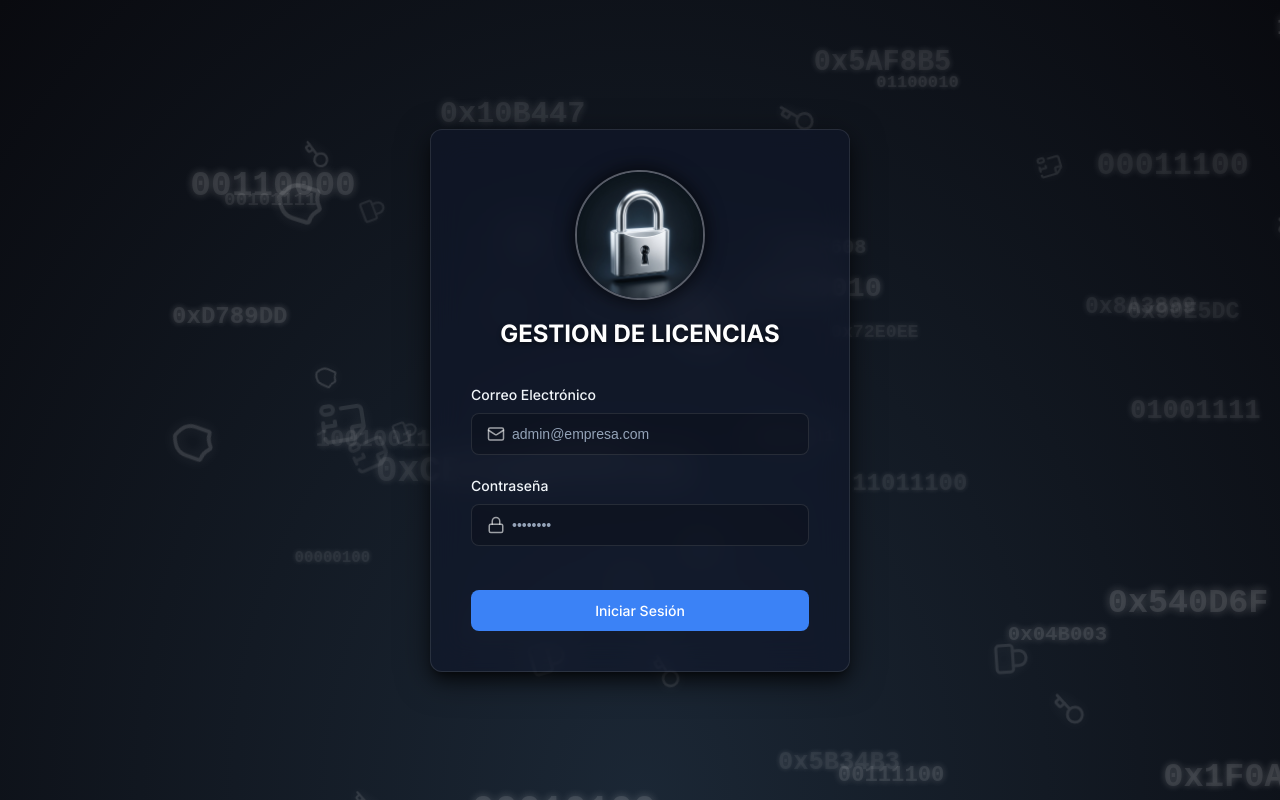
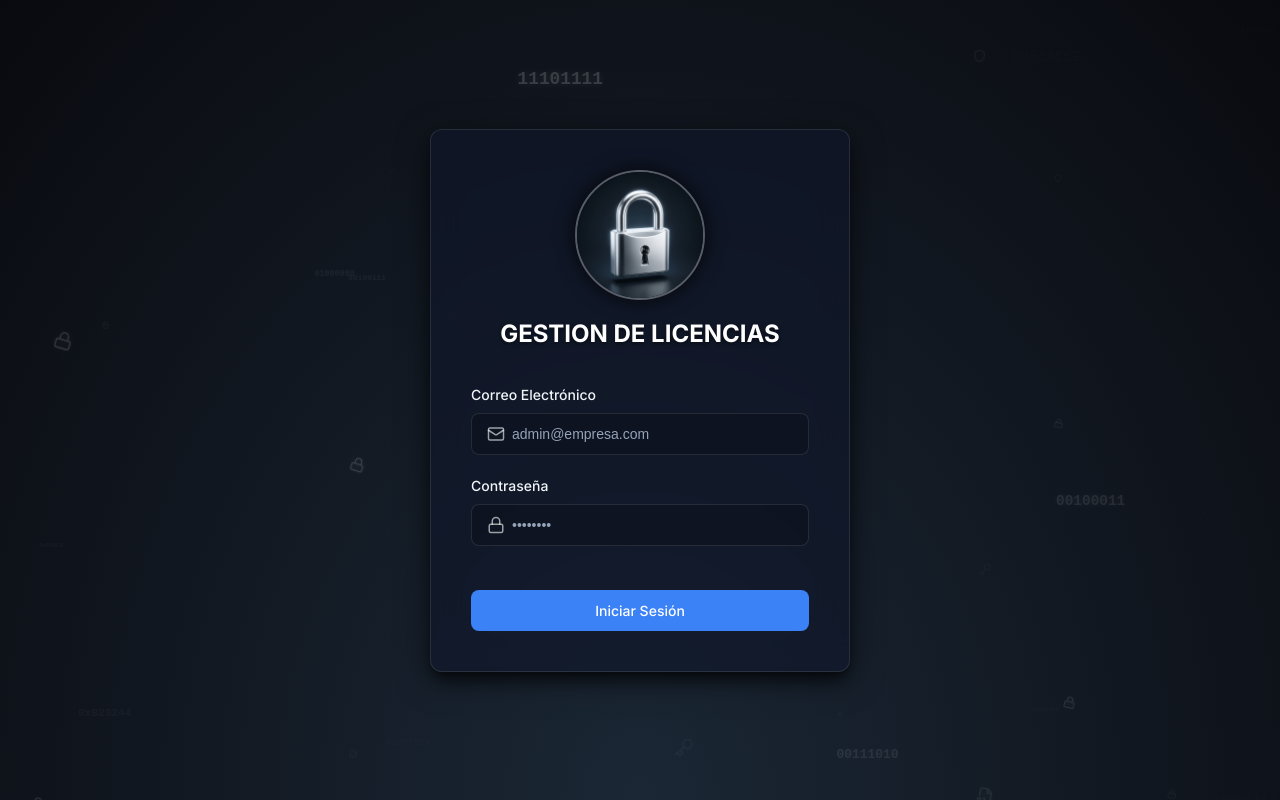
Before and after one commit to Alexis92-cpu/licencias-web, a React (Vite) app: page / in a window 1280 px wide. Built offline with nearby package versions, Linux system fonts and the light colour scheme.

Commit message:
Smooth background animations

```diff
--- a/src/components/AnimatedBackground.tsx
+++ b/src/components/AnimatedBackground.tsx
@@ -8,14 +8,13 @@ interface ElementData {
   text?: string;
   startX: number;
   startY: number;
-  targetX1: number;
-  targetY1: number;
-  targetX2: number;
-  targetY2: number;
+  targetX: number;
+  targetY: number;
   startScale: number;
   targetScale: number;
   size: number;
   duration: number;
+  delay: number;
 }
 
 export const AnimatedBackground = () => {
@@ -24,30 +23,30 @@ export const AnimatedBackground = () => {
   useEffect(() => {
     const newElements: ElementData[] = [];
 
-    // Función auxiliar para obtener un valor aleatorio entre min y max
     const random = (min: number, max: number) => Math.random() * (max - min) + min;
 
     // Generar iconos
-    for (let i = 0; i < 25; i++) {
+    for (let i = 0; i < 20; i++) {
       const types = ['shield', 'lock', 'key', 'file'];
       newElements.push({
         id: `icon-${i}`,
         type: types[Math.floor(Math.random() * types.length)],
         startX: random(0, 100),
         startY: random(0, 100),
-        targetX1: random(-20, 120),
-        targetY1: random(-20, 120),
-        targetX2: random(-20, 120),
-        targetY2: random(-20, 120),
-        startScale: random(0.3, 0.8),
-        targetScale: random(1.5, 2.5),
-        size: random(20, 40),
-        duration: random(25, 45)
+        // Movimiento suave y aleatorio hacia otra parte de la pantalla
+        targetX: random(0, 100),
+        targetY: random(0, 100),
+        // Efecto de profundidad (de atrás hacia adelante)
+        startScale: random(0.2, 0.6),
+        targetScale: random(1.2, 2.2),
+        size: random(20, 35),
+        duration: random(15, 35), // Duración más lenta para más fluidez
+        delay: random(0, 5)
       });
     }
 
     // Generar códigos
-    for (let i = 0; i < 30; i++) {
+    for (let i = 0; i < 20; i++) {
       const isBinary = Math.random() > 0.5;
       const text = isBinary
         ? Array.from({length: 8}, () => Math.random() > 0.5 ? '1' : '0').join('')
@@ -59,14 +58,13 @@ export const AnimatedBackground = () => {
         text,
         startX: random(0, 100),
         startY: random(0, 100),
-        targetX1: random(-20, 120),
-        targetY1: random(-20, 120),
-        targetX2: random(-20, 120),
-        targetY2: random(-20, 120),
-        startScale: random(0.5, 1),
+        targetX: random(0, 100),
+        targetY: random(0, 100),
+        startScale: random(0.3, 0.8),
         targetScale: random(1.5, 2.5),
-        size: random(12, 24),
-        duration: random(20, 40)
+        size: random(12, 22),
+        duration: random(18, 40),
+        delay: random(0, 5)
       });
     }
 
@@ -90,13 +88,19 @@ export const AnimatedBackground = () => {
                 opacity: 0
               }}
               animate={{
-                x: [`${el.startX}vw`, `${el.targetX1}vw`, `${el.targetX2}vw`, `${el.startX}vw`],
-                y: [`${el.startY}vh`, `${el.targetY1}vh`, `${el.targetY2}vh`, `${el.startY}vh`],
-                scale: [el.startScale, el.targetScale, el.startScale * 0.5, el.startScale],
-                opacity: [0, 0.4, 0.1, 0]
+                x: [`${el.startX}vw`, `${el.targetX}vw`],
+                y: [`${el.startY}vh`, `${el.targetY}vh`],
+                scale: [el.startScale, el.targetScale],
+                opacity: [0, 0.5, 0]
               }}
-              transition={{ duration: el.duration, repeat: Infinity, ease: "linear" }}
-              style={{ position: 'absolute', color: 'rgba(255, 255, 255, 0.4)', fontFamily: 'monospace', fontSize: el.size, fontWeight: 'bold', textShadow: '0 0 5px rgba(255,255,255,0.8)' }}
+              transition={{
+                duration: el.duration,
+                delay: el.delay,
+                repeat: Infinity,
+                repeatType: "mirror",
+                ease: "easeInOut"
+              }}
+              style={{ position: 'absolute', color: 'rgba(255, 255, 255, 0.6)', fontFamily: 'monospace', fontSize: el.size, fontWeight: 'bold', textShadow: '0 0 10px rgba(255,255,255,0.4)' }}
             >
               {el.text}
             </motion.div>
@@ -118,14 +122,20 @@ export const AnimatedBackground = () => {
                 rotate: 0
               }}
               animate={{
-                x: [`${el.startX}vw`, `${el.targetX1}vw`, `${el.targetX2}vw`, `${el.startX}vw`],
-                y: [`${el.startY}vh`, `${el.targetY1}vh`, `${el.targetY2}vh`, `${el.startY}vh`],
-                scale: [el.startScale, el.targetScale, el.startScale * 0.5, el.startScale],
-                opacity: [0, 0.25, 0.1, 0],
-                rotate: [0, 180, 360, 0]
+                x: [`${el.startX}vw`, `${el.targetX}vw`],
+                y: [`${el.startY}vh`, `${el.targetY}vh`],
+                scale: [el.startScale, el.targetScale],
+                opacity: [0, 0.4, 0],
+                rotate: [0, 180]
               }}
-              transition={{ duration: el.duration, repeat: Infinity, ease: "linear" }}
-              style={{ position: 'absolute', color: '#ffffff', filter: 'drop-shadow(0 0 5px rgba(255,255,255,0.8))' }}
+              transition={{
+                duration: el.duration,
+                delay: el.delay,
+                repeat: Infinity,
+                repeatType: "mirror",
+                ease: "easeInOut"
+              }}
+              style={{ position: 'absolute', color: '#ffffff', filter: 'drop-shadow(0 0 8px rgba(255,255,255,0.6))' }}
             >
               <IconComponent size={el.size} />
             </motion.div>
```
